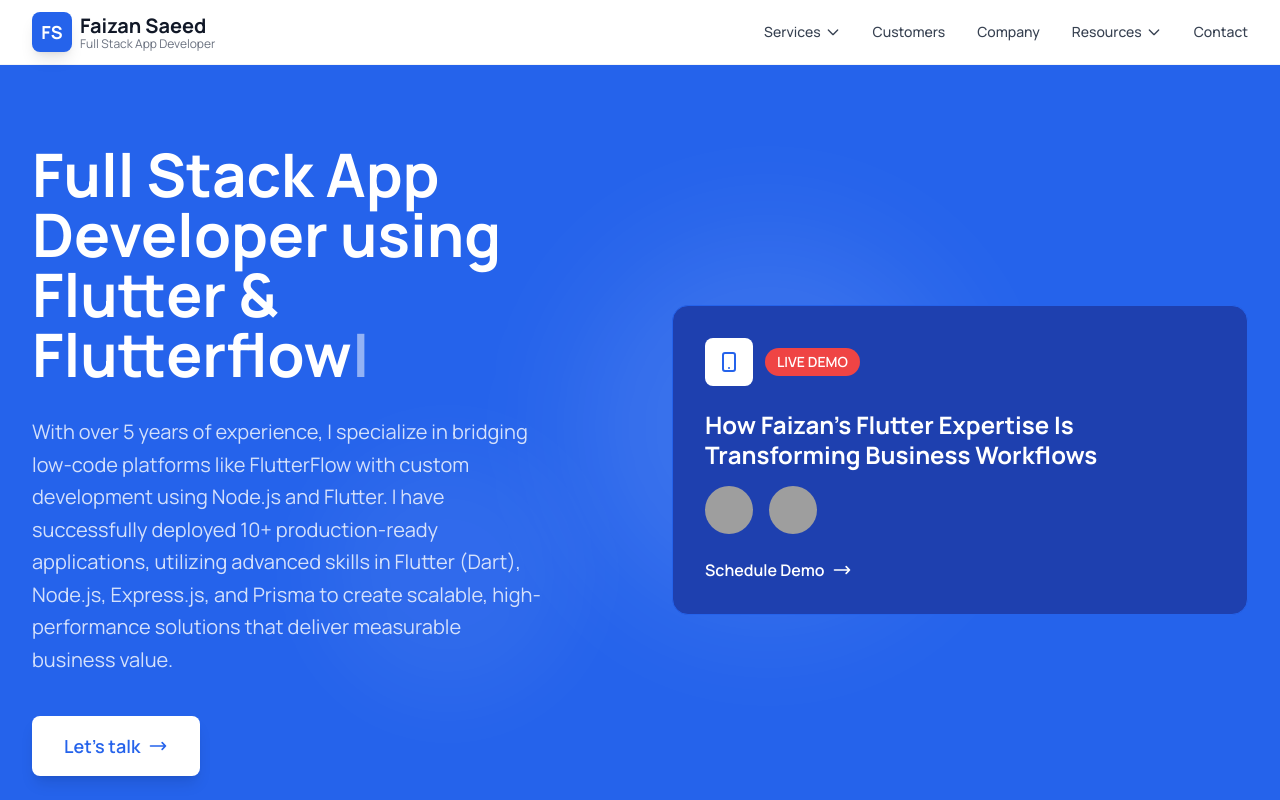
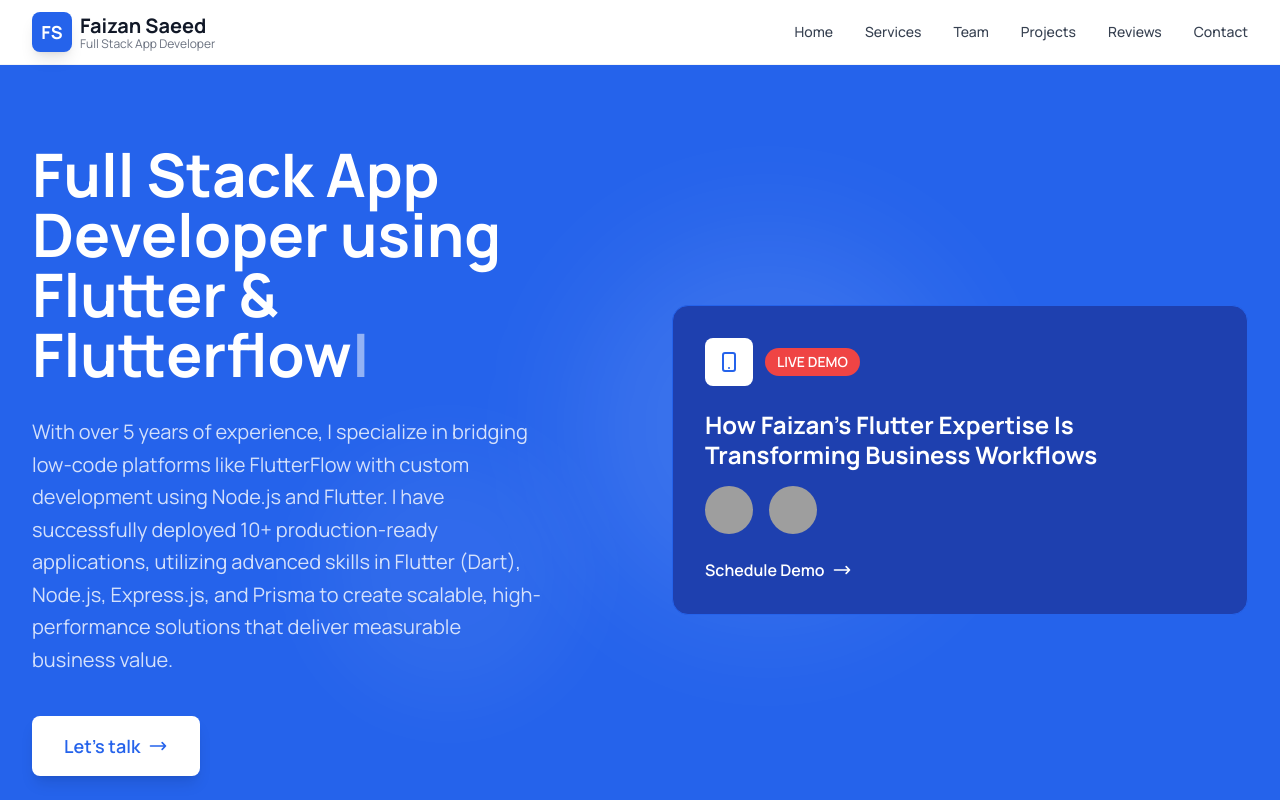
Before and after one commit to faizidev056/Portfolio-V2, a React (Vite) app: page / in a window 1280 px wide. Shown: the top 800 px of the page. Built offline with nearby package versions, Linux system fonts and the light colour scheme; grey boxes are pictures that could not be loaded.

Commit message:
chore: Changed the nav links in the nav bar

```diff
--- a/src/components/Navbar.jsx
+++ b/src/components/Navbar.jsx
@@ -13,10 +13,11 @@
   },)
 
   const navLinks = [
+    { name: 'Home', href: '#home' },
     { name: 'Services', href: '#services' },
-    { name: 'Customers', href: '#portfolio' },
-    { name: 'Company', href: '#about' },
-    { name: 'Resources', href: '#testimonials' },
+    { name: 'Team', href: '#team' },
+    { name: 'Projects', href: '#portfolio' },
+    { name: 'Reviews', href: '#reviews' },
     { name: 'Contact', href: '#contact' },
   ]
 
@@ -46,11 +47,6 @@
                 className="text-gray-700 hover:text-blue-600 text-sm font-medium transition-all duration-200 flex items-center hover:scale-105"
               >
                 {link.name}
-                {(link.name === 'Services' || link.name === 'Resources') && (
-                  <svg className="w-4 h-4 ml-1" fill="none" stroke="currentColor" viewBox="0 0 24 24">
-                    <path strokeLinecap="round" strokeLinejoin="round" strokeWidth={2} d="M19 9l-7 7-7-7" />
-                  </svg>
-                )}
               </a>
             ))}
           </div>
--- a/src/components/Portfolio.jsx
+++ b/src/components/Portfolio.jsx
@@ -185,7 +185,7 @@
         </div>
 
         {/* What Clients Say Carousel */}
-        <div className="bg-white rounded-2xl sm:rounded-3xl p-6 sm:p-8 lg:p-12 xl:p-16 shadow-xl border border-gray-100 mb-12 sm:mb-16">
+        <div id="reviews" className="bg-white rounded-2xl sm:rounded-3xl p-6 sm:p-8 lg:p-12 xl:p-16 shadow-xl border border-gray-100 mb-12 sm:mb-16">
           <div className="text-center mb-8 sm:mb-12">
             <h3 className="text-2xl sm:text-3xl lg:text-4xl xl:text-5xl font-bold text-gray-900 mb-4 sm:mb-6">
               What Clients
@@ -269,8 +269,8 @@
                     key={index}
                     onClick={() => setCurrentTestimonial(index)}
                     className={`relative transition-all duration-300 ${index === currentTestimonial
-                        ? 'w-3 h-3 sm:w-4 sm:h-4'
-                        : 'w-2.5 h-2.5 sm:w-3 sm:h-3 hover:scale-125'
+                      ? 'w-3 h-3 sm:w-4 sm:h-4'
+                      : 'w-2.5 h-2.5 sm:w-3 sm:h-3 hover:scale-125'
                       }`}
                   >
                     {/* Outer ring for active state */}
@@ -280,8 +280,8 @@
 
                     {/* Main dot */}
                     <div className={`w-full h-full rounded-full transition-all duration-300 ${index === currentTestimonial
-                        ? 'bg-blue-600 shadow-lg shadow-blue-300'
-                        : 'bg-gray-300 hover:bg-blue-200'
+                      ? 'bg-blue-600 shadow-lg shadow-blue-300'
+                      : 'bg-gray-300 hover:bg-blue-200'
                       }`}>
                       {/* Inner highlight for active state */}
                       {index === currentTestimonial && (
```
